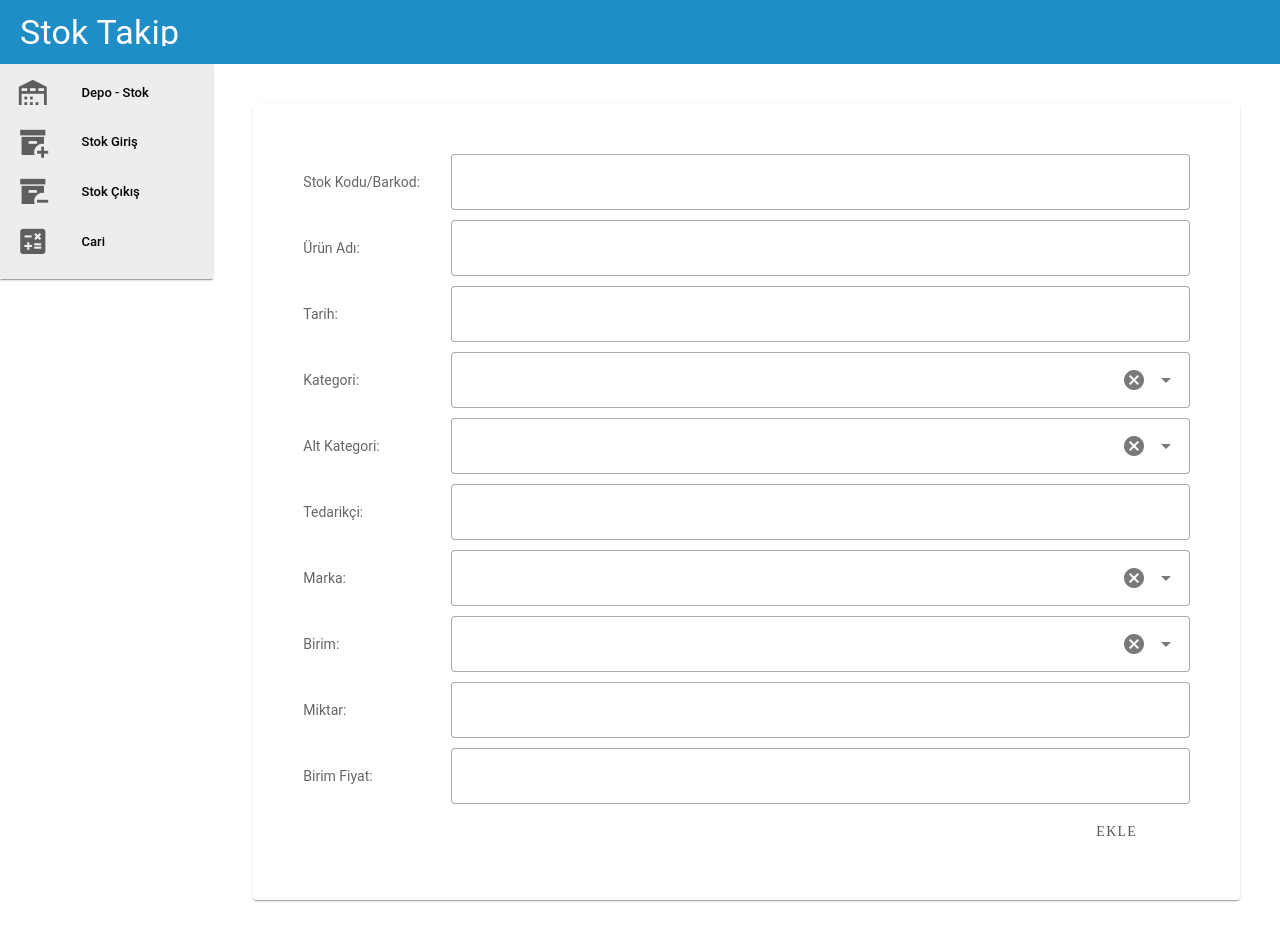
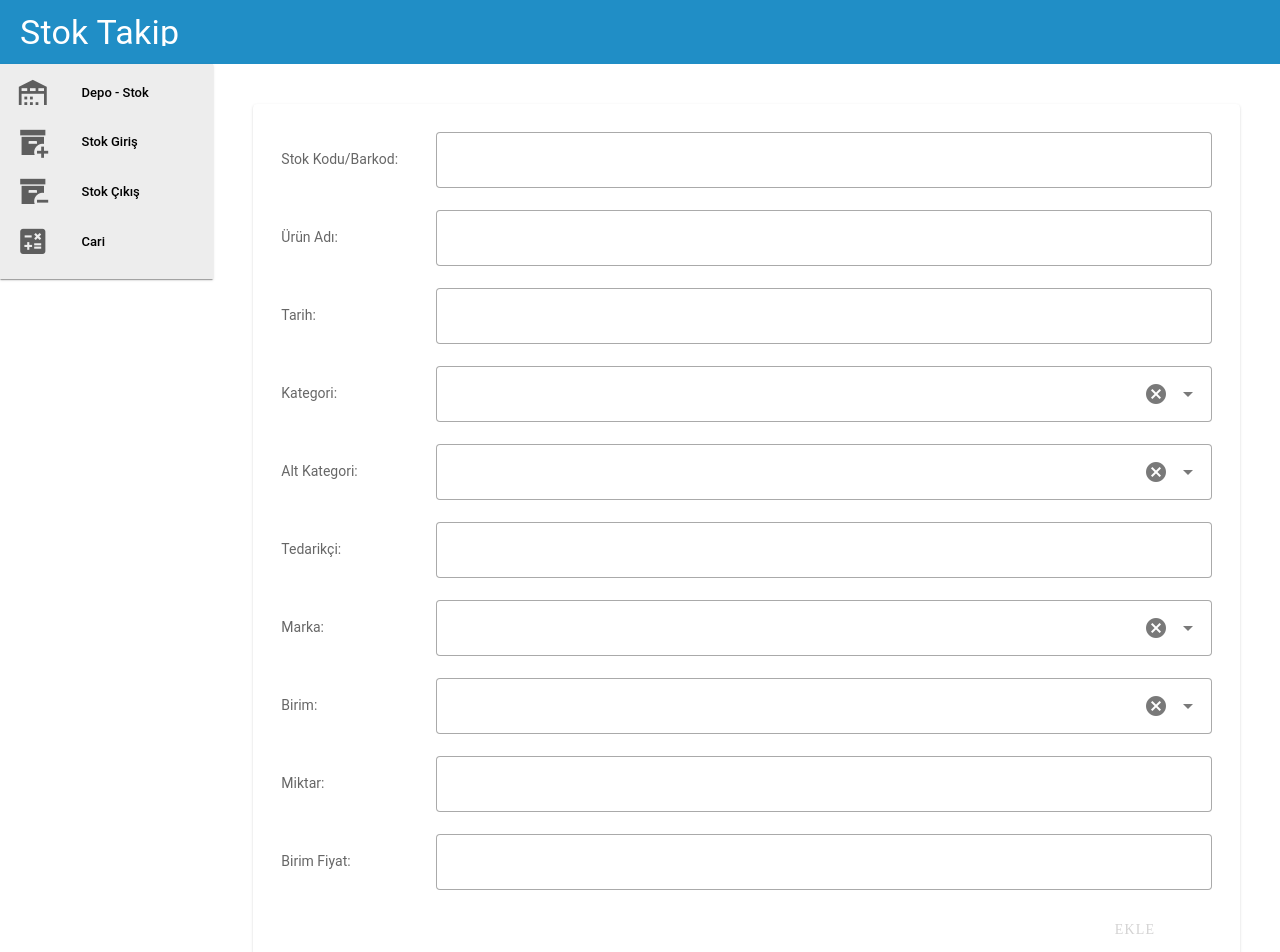
Before and after one commit to nurcancurebal/depom-frontend, a Vue app: page /entry in a window 1280 px wide. Shown: the top 952 px of the page. Built offline with nearby package versions, Linux system fonts and the light colour scheme.

Commit message:
hata mesajları rules

```diff
--- a/src/views/Entry.vue
+++ b/src/views/Entry.vue
@@ -1,31 +1,41 @@
 <template>
   <v-card style="margin: 40px; padding: 40px">
-    <v-row style="margin: 10px" align="center">
-      <v-col cols="2" style="padding: 0">
+    <v-row align="center">
+      <v-col cols="2" style="padding: 0 0 25px 0">
         <v-list-subheader style="padding-inline-end: 0">
           Stok Kodu/Barkod:
         </v-list-subheader>
       </v-col>
 
       <v-col cols="10" style="padding: 0">
-        <v-text-field variant="outlined" v-model="barcode" />
+        <v-text-field
+          variant="outlined"
+          v-model="barcode"
+          required
+          :rules="[() => !!barcode || 'Bu alan boş bırakılamaz.']"
+        />
       </v-col>
     </v-row>
 
-    <v-row style="margin: 10px" align="center">
-      <v-col cols="2" style="padding: 0">
+    <v-row align="center">
+      <v-col cols="2" style="padding: 0 0 25px 0">
         <v-list-subheader style="padding-inline-end: 0">
           Ürün Adı:
         </v-list-subheader>
       </v-col>
 
       <v-col cols="10" style="padding: 0">
-        <v-text-field variant="outlined" v-model="productname" />
+        <v-text-field
+          variant="outlined"
+          v-model="productname"
+          required
+          :rules="[() => !!productname || 'Bu alan boş bırakılamaz.']"
+        />
       </v-col>
     </v-row>
 
-    <v-row style="margin: 10px" align="center">
-      <v-col cols="2" style="padding: 0">
+    <v-row align="center">
+      <v-col cols="2" style="padding: 0 0 25px 0">
         <v-list-subheader style="padding-inline-end: 0">
           Tarih:
         </v-list-subheader>
@@ -37,6 +47,8 @@
           @click="datePickers = !datePickers"
           v-model="dateFormat"
           v-show="!datePickers"
+          required
+          :rules="[() => !!dateFormat || 'Bu alan boş bırakılamaz.']"
         />
 
         <v-date-picker
@@ -56,8 +68,8 @@
       </v-col>
     </v-row>
 
-    <v-row style="margin: 10px" align="center">
-      <v-col cols="2" style="padding: 0">
+    <v-row align="center">
+      <v-col cols="2" style="padding: 0 0 25px 0">
         <v-list-subheader style="padding-inline-end: 0">
           Kategori:
         </v-list-subheader>
@@ -75,12 +87,14 @@
             }
           "
           v-model="selectedCategory"
+          required
+          :rules="[() => !!selectedCategory || 'Bu alan boş bırakılamaz.']"
         />
       </v-col>
     </v-row>
 
-    <v-row style="margin: 10px" align="center">
-      <v-col cols="2" style="padding: 0">
+    <v-row align="center">
+      <v-col cols="2" style="padding: 0 0 25px 0">
         <v-list-subheader style="padding-inline-end: 0">
           Alt Kategori:
         </v-list-subheader>
@@ -93,24 +107,31 @@
           @click="selectedBrand = ''"
           :items="getSubCategories"
           v-model="selectedSubCategory"
+          required
+          :rules="[() => !!selectedSubCategory || 'Bu alan boş bırakılamaz.']"
         />
       </v-col>
     </v-row>
 
-    <v-row style="margin: 10px" align="center">
-      <v-col cols="2" style="padding: 0">
+    <v-row align="center">
+      <v-col cols="2" style="padding: 0 0 25px 0">
         <v-list-subheader style="padding-inline-end: 0">
           Tedarikçi:
         </v-list-subheader>
       </v-col>
 
       <v-col cols="10" style="padding: 0">
-        <v-text-field variant="outlined" v-model="supplier" />
+        <v-text-field
+          variant="outlined"
+          v-model="supplier"
+          required
+          :rules="[() => !!supplier || 'Bu alan boş bırakılamaz.']"
+        />
       </v-col>
     </v-row>
 
-    <v-row style="margin: 10px" align="center">
-      <v-col cols="2" style="padding: 0">
+    <v-row align="center">
+      <v-col cols="2" style="padding: 0 0 25px 0">
         <v-list-subheader style="padding-inline-end: 0">
           Marka:
         </v-list-subheader>
@@ -122,12 +143,14 @@
           variant="outlined"
           :items="getSubCategoriesWithBrand"
           v-model="selectedBrand"
+          required
+          :rules="[() => !!selectedBrand || 'Bu alan boş bırakılamaz.']"
         />
       </v-col>
     </v-row>
 
-    <v-row style="margin: 10px" align="center">
-      <v-col cols="2" style="padding: 0">
+    <v-row align="center">
+      <v-col cols="2" style="padding: 0 0 25px 0">
         <v-list-subheader style="padding-inline-end: 0">
           Birim:
         </v-list-subheader>
@@ -160,37 +183,50 @@
             'ton',
             'top',
           ]"
+          required
+          :rules="[() => !!unit || 'Bu alan boş bırakılamaz.']"
         />
       </v-col>
     </v-row>
 
-    <v-row style="margin: 10px" align="center">
-      <v-col cols="2" style="padding: 0">
+    <v-row align="center">
+      <v-col cols="2" style="padding: 0 0 25px 0">
         <v-list-subheader style="padding-inline-end: 0">
           Miktar:
         </v-list-subheader>
       </v-col>
 
       <v-col cols="10" style="padding: 0">
-        <v-text-field variant="outlined" v-model="quantity" />
+        <v-text-field
+          variant="outlined"
+          v-model="quantity"
+          required
+          :rules="[() => !!quantity || 'Bu alan boş bırakılamaz.']"
+        />
       </v-col>
     </v-row>
 
-    <v-row style="margin: 10px" align="center">
-      <v-col cols="2" style="padding: 0">
+    <v-row align="center">
+      <v-col cols="2" style="padding: 0 0 25px 0">
         <v-list-subheader style="padding-inline-end: 0">
           Birim Fiyat:
         </v-list-subheader>
       </v-col>
 
       <v-col cols="10" style="padding: 0">
-        <v-text-field variant="outlined" v-model="unitprice" />
+        <v-text-field
+          variant="outlined"
+          v-model="unitprice"
+          required
+          :rules="[() => !!unitprice || 'Bu alan boş bırakılamaz.']"
+        />
       </v-col>
     </v-row>
 
-    <v-row style="margin: 10px">
+    <v-row>
       <v-col cols="2" offset="10" style="padding: 0">
         <v-btn
+          :disabled="!allTrue"
           variant="text"
           style="color: rgb(89 86 86); font-family: auto; width: 100%"
           @click="
@@ -2712,6 +2748,20 @@ export default {
         ? this.inventories?.[this.selectedCategory]?.[this.selectedSubCategory]
         : [];
     },
+    allTrue() {
+      return (
+        this.barcode !== "" &&
+        this.productname !== "" &&
+        this.date !== null &&
+        this.selectedCategory !== "" &&
+        this.selectedSubCategory !== "" &&
+        this.selectedBrand !== "" &&
+        this.supplier !== "" &&
+        this.unit !== "" &&
+        this.quantity !== "" &&
+        this.unitprice !== ""
+      );
+    },
   },
   methods: {
     ...mapActions(["createInventory"]),
@@ -2722,8 +2772,7 @@ export default {
 
 <style>
 .v-picker__header,
-.v-picker-title,
-.v-input__details {
+.v-picker-title {
   display: none !important;
 }
 </style>
```
